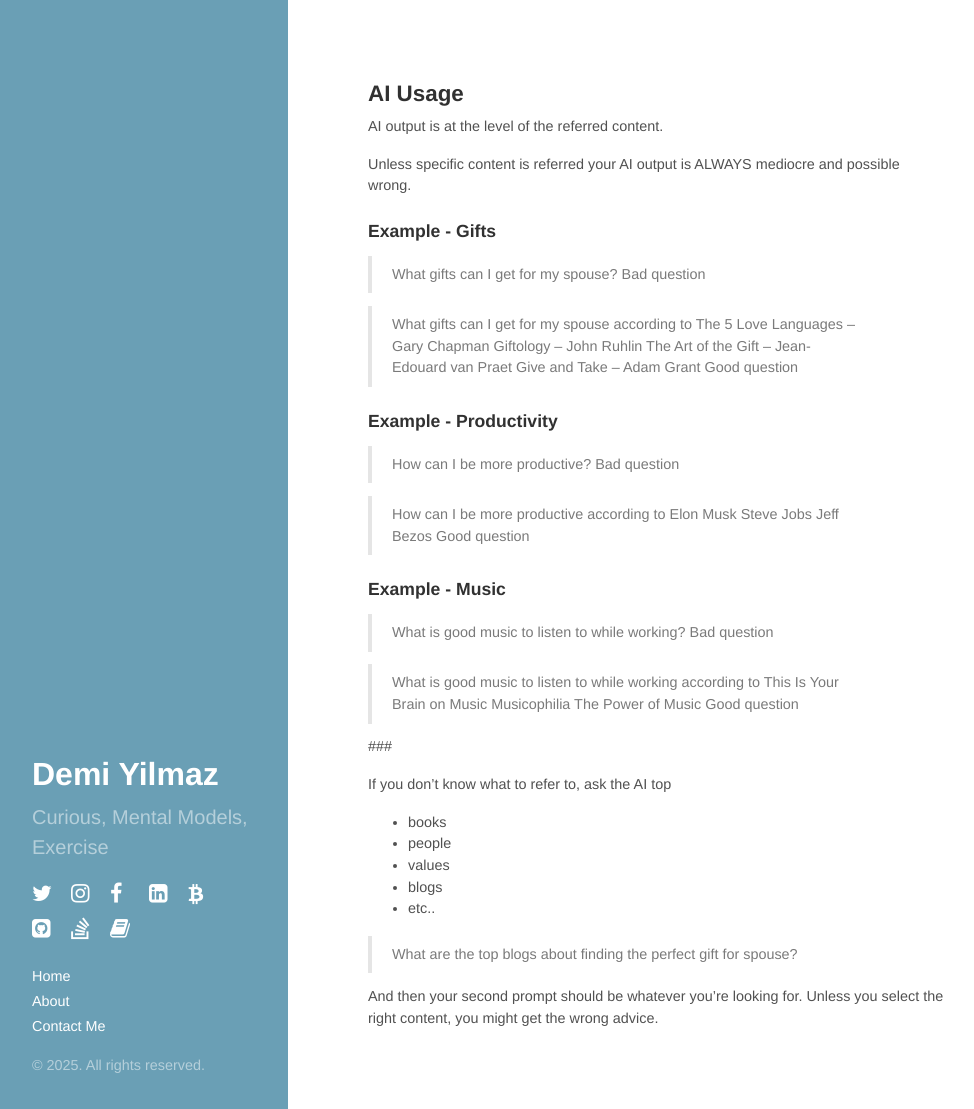
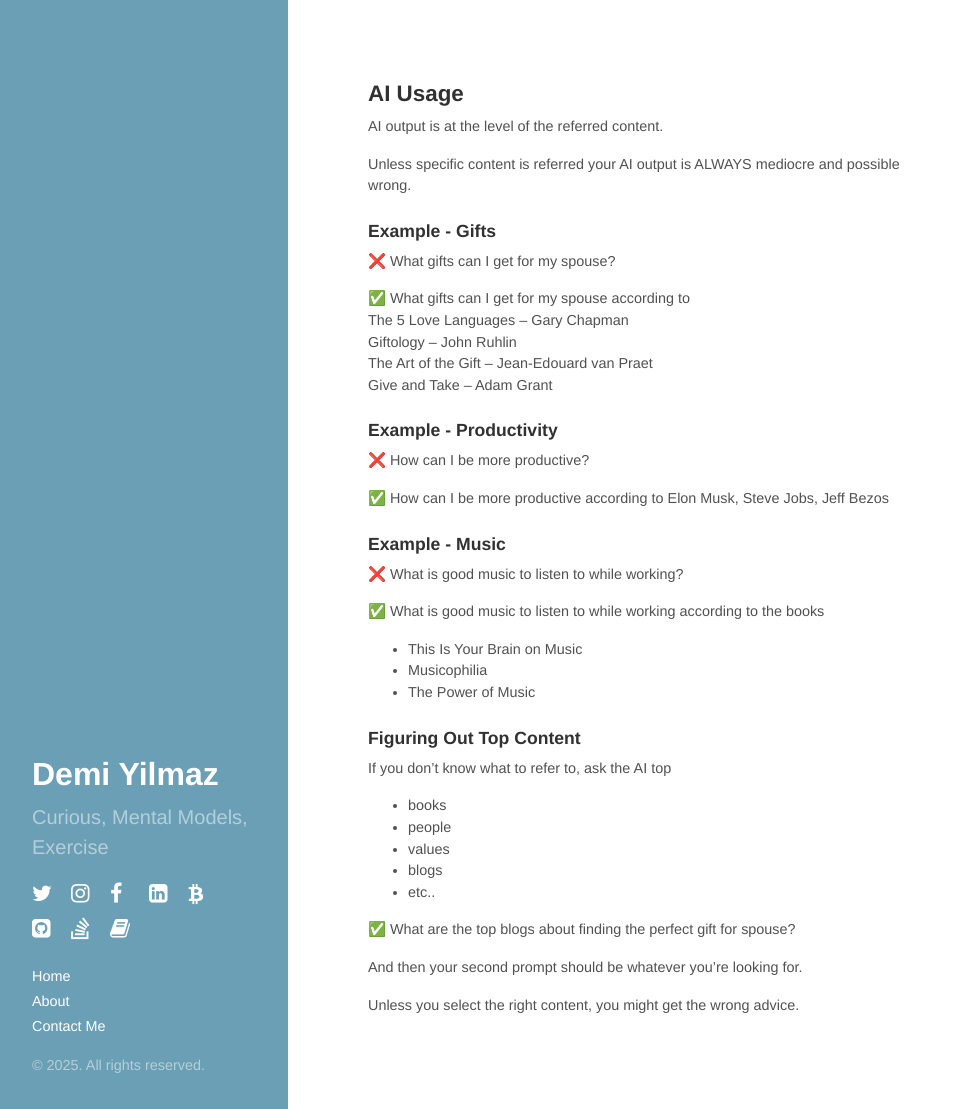
Before and after one commit to demiculus/demiculus.github.io, a Jekyll site: the page built from ai-usage.md, in a window 1280 px wide and 1109 px high. Shown: the whole window, without its empty margins (0-974 px from the left). Built offline with Jekyll 4.4.1, drawn with Linux system fonts in a browser that asks for light colours; nearby versions of some CDN libraries.

Commit message:
ai usage

```diff
--- a/ai-usage.md
+++ b/ai-usage.md
@@ -10,37 +10,30 @@
 Unless specific content is referred your AI output is ALWAYS mediocre and possible wrong.
 
 ### Example - Gifts
-> What gifts can I get for my spouse?
-Bad question
+❌ What gifts can I get for my spouse?
 
-> What gifts can I get for my spouse according to
-> The 5 Love Languages – Gary Chapman
-> Giftology – John Ruhlin
-> The Art of the Gift – Jean-Edouard van Praet
-> Give and Take – Adam Grant
-Good question
+
+✅ What gifts can I get for my spouse according to
+The 5 Love Languages – Gary Chapman
+Giftology – John Ruhlin
+The Art of the Gift – Jean-Edouard van Praet
+Give and Take – Adam Grant
 
 ### Example - Productivity
-> How can I be more productive?
-Bad question
+❌ How can I be more productive?
 
-> How can I be more productive according to
-> Elon Musk
-> Steve Jobs
-> Jeff Bezos
-Good question
+✅ How can I be more productive according to Elon Musk, Steve Jobs, Jeff Bezos
+
 
 ### Example - Music
-> What is good music to listen to while working?
-Bad question
+❌ What is good music to listen to while working?
 
-> What is good music to listen to while working according to
-> This Is Your Brain on Music
-> Musicophilia
-> The Power of Music
-Good question
+✅ What is good music to listen to while working according to the books
+- This Is Your Brain on Music
+- Musicophilia
+- The Power of Music
 
-###
+### Figuring Out Top Content
 
 If you don't know what to refer to, ask the AI top
 - books
@@ -49,7 +42,8 @@
 - blogs
 - etc..
 
-> What are the top blogs about finding the perfect gift for spouse?
+✅ What are the top blogs about finding the perfect gift for spouse?
 
 And then your second prompt should be whatever you're looking for.
+
 Unless you select the right content, you might get the wrong advice.
```
Also changed, not shown: about.md (+1 -0 lines).
